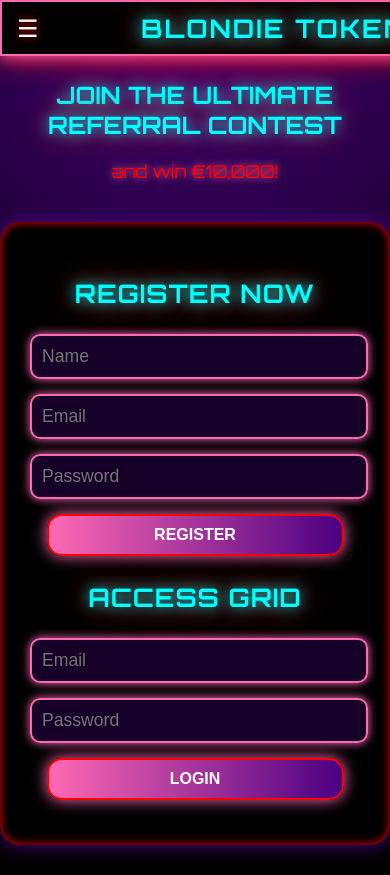
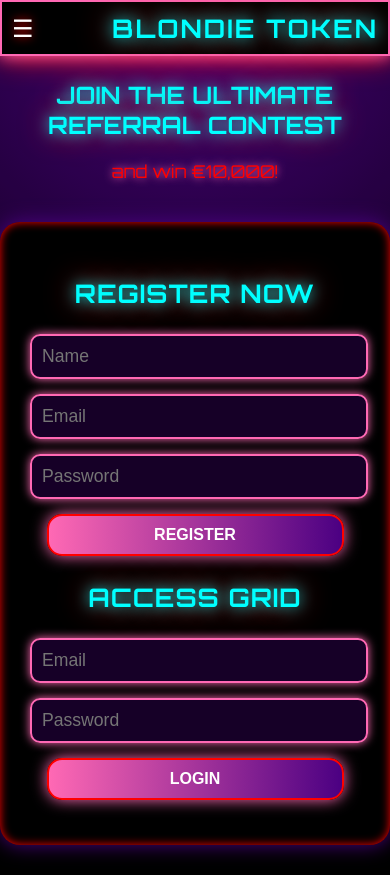
Before and after one commit to Baretap/blondietoken-competition, a website: page public/index.html in a window 390 px wide. Drawn offline with Linux system fonts and the light colour scheme.

Commit message:
Fixed header overflow issue by adjusting layout and padding

```diff
--- a/public/style.css
+++ b/public/style.css
@@ -26,14 +26,16 @@ body {
     display: flex;
     justify-content: space-between;
     align-items: center;
-    padding: 15px 25px;
+    padding: 15px; /* Vähennetty padding vasemmalta ja oikealta */
     background: #000000; /* Musta tausta */
     border: 2px solid #FF69B4; /* Neon vaaleanpunainen header */
     position: fixed;
-    width: 100%;
+    width: 100%; /* Varmistetaan täysi leveys */
     top: 0;
     z-index: 100;
     box-shadow: 0 0 15px #FF69B4, 0 0 30px #FF0000; /* Vaaleanpunainen ja punainen hehku */
+    box-sizing: border-box; /* Sisällyttää paddingin leveyteen */
+    left: 0; /* Varmistetaan, että ei mene vasemmalta yli */
 }
 
 .menu-icon {
@@ -48,7 +50,7 @@ body {
     flex-direction: column;
     position: absolute;
     top: 100%;
-    right: 25px;
+    right: 15px; /* Vähennetty oikea marginaali */
     background: #000000; /* Musta tausta */
     border: 2px solid #FF69B4; /* Neon vaaleanpunainen */
     border-radius: 10px;
@@ -237,13 +239,13 @@ body {
         font-size: 0.9em;
     }
     .neon-header-bar {
-        padding: 10px 15px;
+        padding: 10px;
     }
     .menu-icon {
         font-size: 1.5em;
     }
     .nav-options {
-        right: 15px;
+        right: 10px;
         padding: 10px;
     }
 }
```
